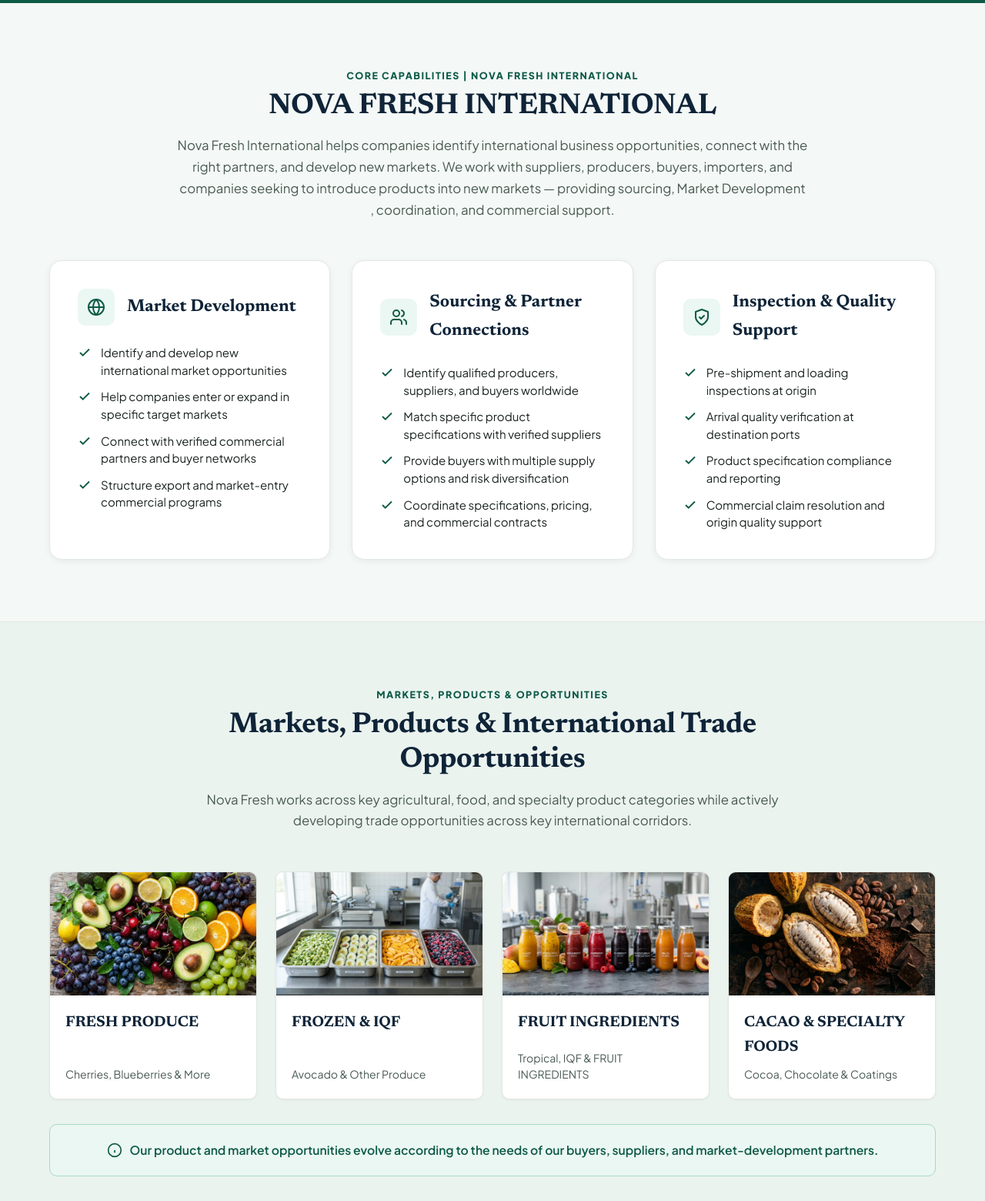
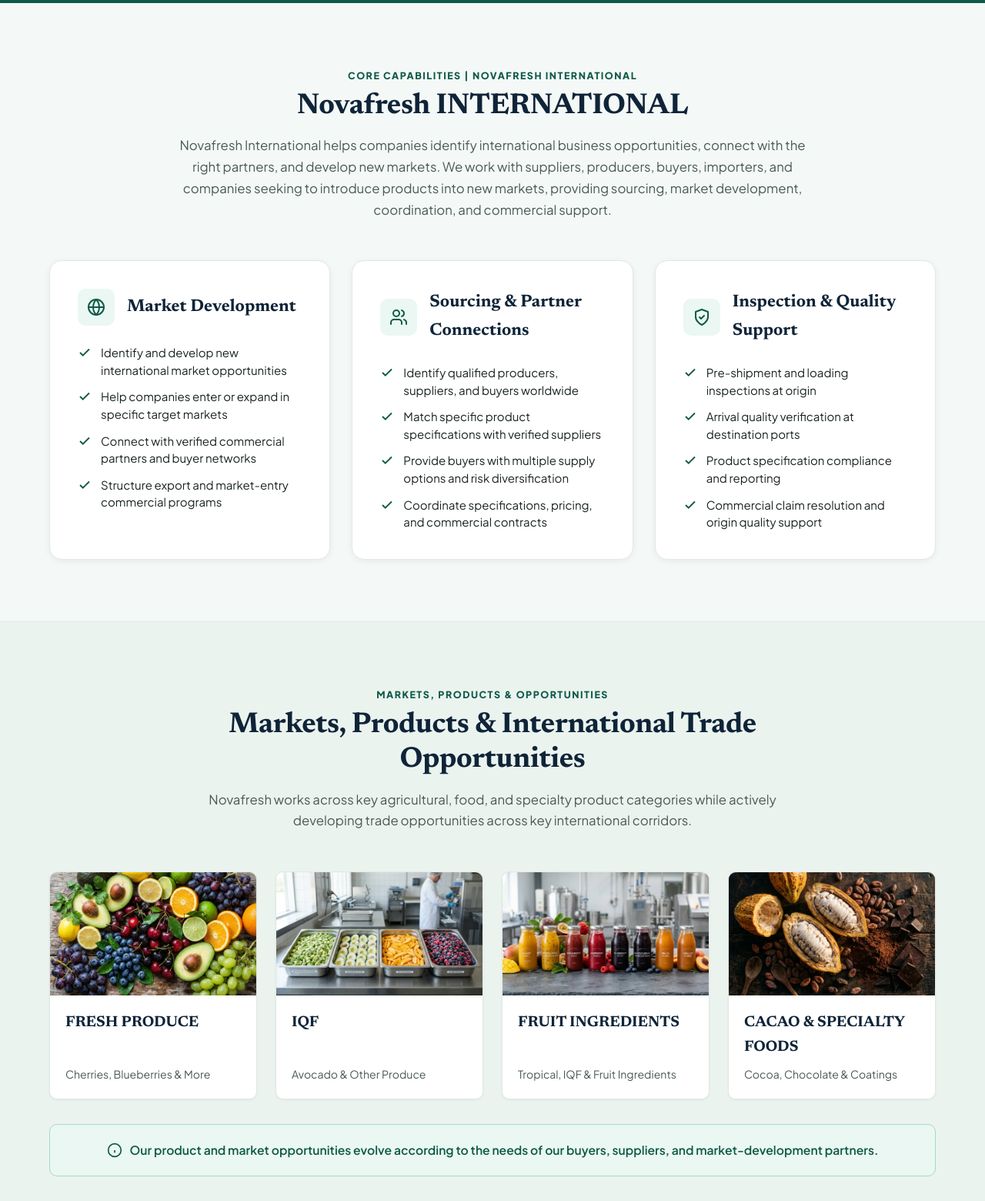
Before and after one commit to rehancodeofficial/Nova, a website: page index.html in a window 1280 px wide. Shown: the part 920-2480 px from the top of the page at 77% size. Drawn offline with Linux system fonts and the light colour scheme.

Commit message:
Capatalize and update the s3entences

```diff
--- a/css/styles.css
+++ b/css/styles.css
@@ -1,5 +1,5 @@
 /* ==========================================================================
-   Nova Fresh International — Master Stylesheet
+   Novafresh International — Master Stylesheet
    International Sourcing & Market Development
    ========================================================================== */
 
@@ -867,7 +867,7 @@
 }
 
 /* --------------------------------------------------------------------------
-   Section: NOVA FRESH INTERNATIONAL (4 Core Pillars Grid)
+   Section: Novafresh INTERNATIONAL (4 Core Pillars Grid)
    -------------------------------------------------------------------------- */
 .capabilities-grid {
   display: grid;
@@ -1057,7 +1057,7 @@
 }
 
 /* --------------------------------------------------------------------------
-   Section: How Nova Fresh Adds Value (3-Step Flow)
+   Section: How Novafresh Adds Value (3-Step Flow)
    -------------------------------------------------------------------------- */
 .process-flow-grid {
   display: grid;
--- a/index.html
+++ b/index.html
@@ -6,9 +6,9 @@
   <meta name="viewport" content="width=device-width, initial-scale=1.0" />
   <title>NOVAFRESH INTERNATIONAL | International Business Development & Market Connection</title>
   <meta name="description"
-    content="Nova Fresh International helps companies identify international business opportunities, connect with the right partners, and develop new markets. We work with suppliers, producers, buyers, importers, and companies seeking to introduce products into new markets — providing sourcing, Market Development , coordination, and commercial support." />
+    content="Novafresh International helps companies identify international business opportunities, connect with the right partners, and develop new markets. We work with suppliers, producers, buyers, importers, and companies seeking to introduce products into new markets — providing sourcing, Market Development , coordination, and commercial support." />
   <meta name="keywords"
-    content="Nova Fresh International, Milton A. Johnson, international business development, market connection, food sourcing, FRESH PRODUCE, frozen IQF, FRUIT INGREDIENTS, cacao ingredients, chocolate, food trade, quality inspection, Chile, Mexico, Dominican Republic, Japan, USA" />
+    content="Novafresh International, Milton A. Johnson, international business development, market connection, food sourcing, FRESH PRODUCE, frozen IQF, FRUIT INGREDIENTS, cacao ingredients, chocolate, food trade, quality inspection, Chile, Mexico, Dominican Republic, Japan, USA" />
   <link rel="canonical" href="http://www.novafreshinternational.com/" />
 
   <!-- Favicon / Brand Icon -->
@@ -61,7 +61,7 @@
   ============================================================ -->
   <header class="header" id="navbar">
     <div class="container header-container">
-      <a href="#hero" class="brand-logo" aria-label="Nova Fresh International Home">
+      <a href="#hero" class="brand-logo" aria-label="Novafresh International Home">
         <div class="brand-logo-icon">
           <svg width="24" height="24" viewBox="0 0 24 24" fill="none" stroke="currentColor" stroke-width="2.2"
             stroke-linecap="round" stroke-linejoin="round">
@@ -70,7 +70,7 @@
           </svg>
         </div>
         <div class="brand-text">
-          <span class="brand-title">NOVA FRESH INTERNATIONAL </span>
+          <span class="brand-title">Novafresh INTERNATIONAL </span>
           <span class="brand-subtitle">Business Development & Market Connection</span>
         </div>
       </a>
@@ -132,7 +132,7 @@
         Connecting Products, Companies & <span>Markets Worldwide</span>
       </h1>
       <p class="hero-subtitle">
-        Nova Fresh International helps companies identify international business opportunities, connect with the right
+        Novafresh International helps companies identify international business opportunities, connect with the right
         partners, and develop new markets. We work with suppliers, producers, buyers, importers, and companies seeking
         to introduce products into new markets — providing sourcing, Market Development , coordination, and commercial
         support.
@@ -193,17 +193,17 @@
   </section>
 
   <!-- ============================================================
-       2. NOVA FRESH INTERNATIONAL (CORE CAPABILITIES)
+       2. Novafresh INTERNATIONAL (CORE CAPABILITIES)
   ============================================================ -->
   <section class="section" id="what-we-do">
     <div class="container">
       <div class="section-intro">
-        <span class="section-kicker">Core Capabilities | NOVA FRESH INTERNATIONAL</span>
-        <h2 class="section-title">NOVA FRESH INTERNATIONAL</h2>
+        <span class="section-kicker">Core Capabilities | Novafresh INTERNATIONAL</span>
+        <h2 class="section-title">Novafresh INTERNATIONAL</h2>
         <p class="section-subtitle">
-          Nova Fresh International helps companies identify international business opportunities, connect with the right
+          Novafresh International helps companies identify international business opportunities, connect with the right
           partners, and develop new markets. We work with suppliers, producers, buyers, importers, and companies seeking
-          to introduce products into new markets — providing sourcing, Market Development , coordination, and commercial
+          to introduce products into new markets, providing sourcing, market development, coordination, and commercial
           support.
         </p>
       </div>
@@ -344,7 +344,7 @@
         <span class="section-kicker">Markets, Products & Opportunities</span>
         <h2 class="section-title">Markets, Products & International Trade Opportunities</h2>
         <p class="section-subtitle">
-          Nova Fresh works across key agricultural, food, and specialty product categories while actively developing
+          Novafresh works across key agricultural, food, and specialty product categories while actively developing
           trade opportunities across key international corridors.
         </p>
       </div>
@@ -365,14 +365,14 @@
           </div>
         </div>
 
-        <!-- Category 2: FROZEN & IQF -->
+        <!-- Category 2: IQF -->
         <div class="product-scope-card">
           <div class="product-scope-img-wrap">
-            <img src="assets/images/frozen_iqf_scope.jpg" alt="FROZEN & IQF — Avocado, Mango, Berries & Produce"
+            <img src="assets/images/frozen_iqf_scope.jpg" alt="IQF — Avocado, Mango, Berries & Produce"
               class="product-scope-img" loading="lazy" />
           </div>
           <div class="product-scope-content">
-            <h3 class="product-scope-title">FROZEN & IQF</h3>
+            <h3 class="product-scope-title">IQF</h3>
             <p class="product-scope-items">
               Avocado & Other Produce
             </p>
@@ -388,7 +388,8 @@
           <div class="product-scope-content">
             <h3 class="product-scope-title">FRUIT INGREDIENTS</h3>
             <p class="product-scope-items">
-              Tropical, IQF & FRUIT INGREDIENTS
+              Tropical, IQF & Fruit Ingredients
+
             </p>
           </div>
         </div>
@@ -430,10 +431,10 @@
         <div class="about-portrait-side">
           <div class="about-portrait-wrap">
             <img src="assets/images/ChatGPT Image Sep 22, 2026, 12_32_18 AM.png"
-              alt="Milton A. Johnson, President of Nova Fresh International" class="about-portrait" loading="lazy" />
+              alt="Milton A. Johnson, President of Novafresh International" class="about-portrait" loading="lazy" />
           </div>
-          <div class="about-pres-title">President</div>
-          <div style="font-size: 0.85rem; color: var(--color-text-muted);">Nova Fresh International</div>
+          <div class="about-pres-title">Owner</div>
+          <div style="font-size: 0.85rem; color: var(--color-text-muted);">Novafresh International</div>
         </div>
 
         <div class="about-content-side">
@@ -441,18 +442,17 @@
           <h2 class="about-lead-name">Milton A. Johnson</h2>
 
           <p class="about-lead-bio">
-            With more than 25 years of experience in international trade, food sourcing, and Market Development , Milton
-            A. Johnson has built trusted commercial relationships with suppliers, producers, buyers, and importers
-            across North America, Asia, and Latin America.
+            With more than 25 years of experience in international trade, food sourcing, and market development,
+            Milton
+A. Johnson has built trusted commercial relationships with suppliers, producers, buyers, and importers across North
+America, Asia, and Latin America.
           </p>
           <p class="about-lead-bio">
-            Through Nova Fresh International, Milton & the Nova Fresh International team helps companies identify
-            international business opportunities, connect with qualified commercial partners, and develop new markets
-            for FRESH PRODUCE, frozen/IQF products, FRUIT INGREDIENTS, cacao, chocolate, and specialty food products.
-          </p>
+            Through Novafresh International, Milton & the Novafresh International team helps companies identify international
+            business opportunities, connect with qualified commercial partners, and develop new markets for fresh produce,
+            frozen/IQF products, fruit ingredients, cacao, chocolate, and specialty food products. </p>
           <p class="about-lead-bio">
-            His experience spans sourcing, supplier and buyer development, market entry, and international business
-            coordination—helping companies navigate new markets and build practical, long-term commercial relationships.
+            His experience spans sourcing, supplier and buyer development, market entry, and international business coordination, helping companies navigate new markets and build practical, long-term commercial relationships.
           </p>
           <div class="about-global-presence">
             <div class="global-hub-tag">
@@ -494,7 +494,7 @@
         <div class="contact-info-panel">
           <div>
             <span class="section-kicker">Direct Contact & Inquiries</span>
-            <h2 class="contact-info-title">Connect With Nova Fresh International</h2>
+            <h2 class="contact-info-title">Connect With Novafresh International</h2>
           </div>
 
           <div class="contact-cards-list">
@@ -626,13 +626,13 @@
                   <option value="" disabled selected>Select a product category...</option>
                   <option value="FRESH PRODUCE - Cherries & Blueberries (Chile)">Chile: Fresh Cherries & Blueberries
                   </option>
-                  <option value="FROZEN & IQF - Avocado (Mexico)">Mexico: IQF Avocado (Cubes/Slices/Pulp)</option>
+                  <option value="IQF - Avocado (Mexico)">Mexico: IQF Avocado (Cubes/Slices/Pulp)</option>
                   <option value="Tropical Fruit & IQF (Dominican Republic)">Dominican Republic: Tropical Fruit & IQF
                   </option>
                   <option value="Cacao & Chocolate (Dominican Republic)">Dominican Republic: Cacao & Chocolate</option>
                   <option value="FRESH PRODUCE">FRESH PRODUCE (Cherries, Blueberries, Avocados, Grapes, Citrus, Apples &
                     Pears)</option>
-                  <option value="FROZEN & IQF">FROZEN & IQF (Avocado, Mango, Pineapple, Berries)</option>
+                  <option value="IQF">IQF (Avocado, Mango, Pineapple, Berries)</option>
                   <option value="FRUIT INGREDIENTS">FRUIT INGREDIENTS (Purées, Pulp, Concentrates)</option>
                   <option value="CACAO & SPECIALTY FOODS">Cacao, Cocoa Ingredients, Chocolate & Coatings</option>
                   <option value="Market Development  / Sourcing Inquiry">Custom Sourcing & Market Development </option>
@@ -676,9 +676,9 @@
     <div class="container">
       <div class="footer-grid">
         <div>
-          <div class="footer-brand-title">Nova Fresh International</div>
+          <div class="footer-brand-title">Novafresh International</div>
           <p class="footer-brand-desc">
-            Nova Fresh International helps companies identify international business opportunities, connect with the
+            Novafresh International helps companies identify international business opportunities, connect with the
             right partners, and develop new markets — providing sourcing, Market Development , coordination, and
             commercial support.
           </p>
@@ -717,7 +717,7 @@
       </div>
 
       <div class="footer-bottom">
-        <div>&copy; 2026 Nova Fresh International. All rights reserved. | <a
+        <div>&copy; 2026 Novafresh International. All rights reserved. | <a
             href="http://www.novafreshinternational.com/">www.novafreshinternational.com</a></div>
         <div>International Business Development & Market Connection | Milton A. Johnson, President</div>
       </div>
--- a/js/app.js
+++ b/js/app.js
@@ -1,5 +1,5 @@
 /**
- * Nova Fresh International — Master Application Logic
+ * Novafresh International — Master Application Logic
  * International Sourcing & Market Development
  */
 
@@ -61,7 +61,7 @@
     general: {
       title: 'Market Development  & Connection Inquiry',
       subtitle: 'Have a product to introduce to a new international market, an inspection request, or commercial partnership? Let us know.',
-      placeholder: 'How can Nova Fresh International assist your international market-development operations?',
+      placeholder: 'How can Novafresh International assist your international market-development operations?',
       productLabel: 'Area of Interest / Opportunity *',
       typeValue: 'Market Development  / Connection Inquiry'
     }
--- a/package.json
+++ b/package.json
@@ -1,7 +1,7 @@
 {
   "name": "novafresh-landing",
   "version": "1.0.0",
-  "description": "Nova Fresh International — International Sourcing & Market Development  landing page",
+  "description": "Novafresh International — International Sourcing & Market Development  landing page",
   "private": true,
   "type": "module",
   "scripts": {
```
